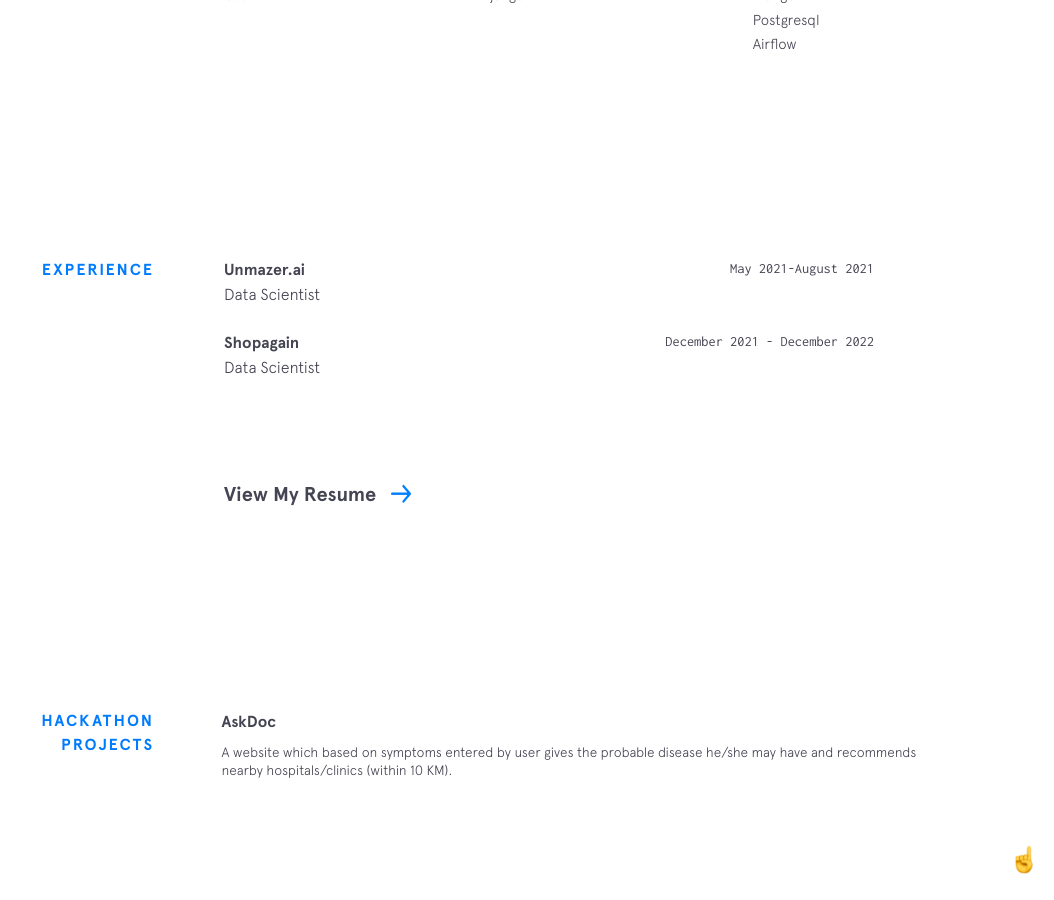
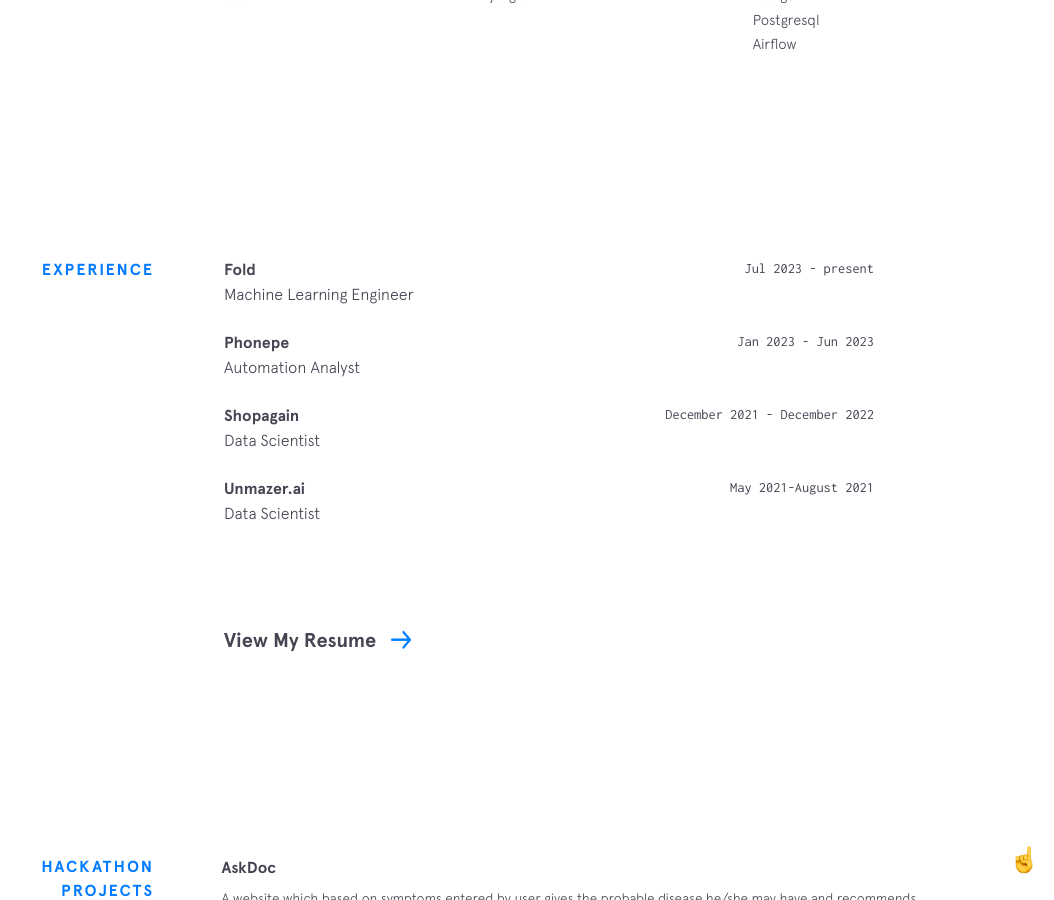
Before and after one commit to RheagalFire/rheagalfire.github.io, a Jekyll site: the page built from index.html, in a window 1280 px wide and 900 px high, scrolled down 1564 px. Shown: the whole window, without its empty margins (226-1280 px from the left). Built offline with Jekyll 4.4.1, drawn with Linux system fonts in a browser that asks for light colours; nearby versions of some CDN libraries.

Commit message:
Update experience.yml

```diff
--- a/_data/experience.yml
+++ b/_data/experience.yml
@@ -1,9 +1,19 @@
-- company: Unmazer.ai
-  url: https://www.unmazer.ai/
-  time: May 2021-August 2021
-  position: Data Scientist
+- company: Fold
+  url: https://fold.money/
+  time: Jul 2023 - present
+  position: Machine Learning Engineer
+
+- company: Phonepe
+  url: https://www.phonepe.com/
+  time: Jan 2023 - Jun 2023
+  position: Automation Analyst
 
 - company: Shopagain
   url: https://www.shopagain.io/
   time: December 2021 - December 2022
   position: Data Scientist
+
+- company: Unmazer.ai
+  url: https://www.unmazer.ai/
+  time: May 2021-August 2021
+  position: Data Scientist
```
